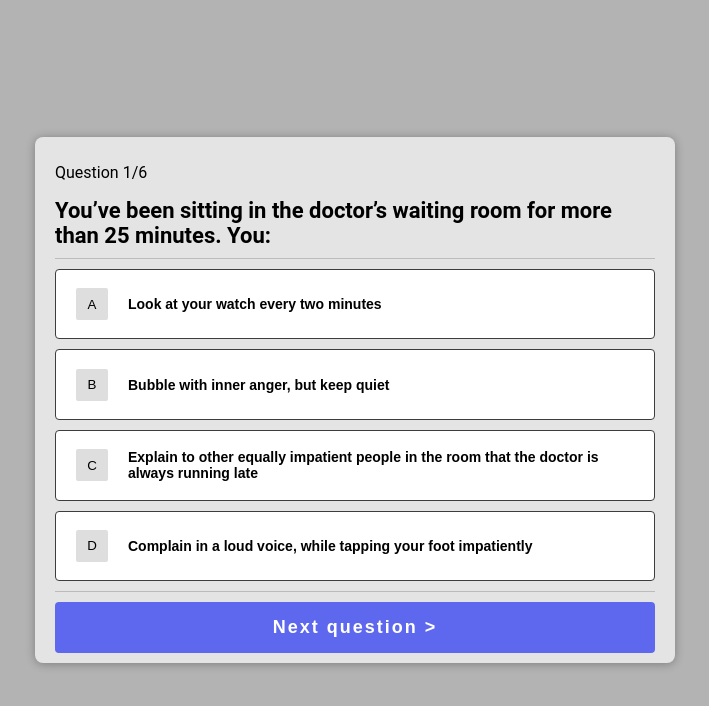
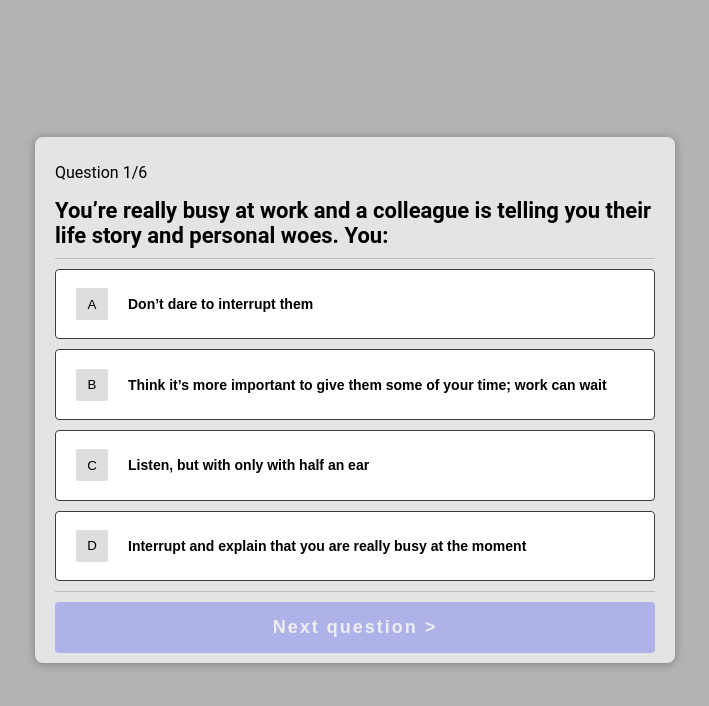
Before and after one commit to SamEduard/personality-test-challenge, a React (Create React App) app: page /test/1 in a window 1280 px wide. Shown: the top 706 px of the page, without its empty margins (285-994 px from the left). Built offline with nearby package versions, Linux system fonts and the light colour scheme.

Commit message:
points to questions and testpage adjustments

```diff
--- a/src/backend.js
+++ b/src/backend.js
@@ -5,19 +5,23 @@ export const Backend = [
         answers: [
             {
                 option: "a",
-                text: "Don’t dare to interrupt them"
+                text: "Don’t dare to interrupt them",
+                points: 0
             },
             {
                 option: "b",
-                text: "Think it’s more important to give them some of your time; work can wait"
+                text: "Think it’s more important to give them some of your time; work can wait",
+                points: 1
             },
             {
                 option: "c",
-                text: "Listen, but with only with half an ear"
+                text: "Listen, but with only with half an ear",
+                points: 2
             },
             {
                 option: "d",
-                text: "Interrupt and explain that you are really busy at the moment"
+                text: "Interrupt and explain that you are really busy at the moment",
+                points: 3
             },
         ]
     },
@@ -27,19 +31,23 @@ export const Backend = [
         answers: [
             {
                 option: "a",
-                text: "Look at your watch every two minutes"
+                text: "Look at your watch every two minutes",
+                points: 0
             },
             {
                 option: "b",
-                text: "Bubble with inner anger, but keep quiet"
+                text: "Bubble with inner anger, but keep quiet",
+                points: 1
             },
             {
                 option: "c",
-                text: "Explain to other equally impatient people in the room that the doctor is always running late"
+                text: "Explain to other equally impatient people in the room that the doctor is always running late",
+                points: 2
             },
             {
                 option: "d",
-                text: "Complain in a loud voice, while tapping your foot impatiently"
+                text: "Complain in a loud voice, while tapping your foot impatiently",
+                points: 3
             },
         ]
     },
@@ -49,19 +57,23 @@ export const Backend = [
         answers: [
             {
                 option: "a",
-                text: "Don’t dare contradict them"
+                text: "Don’t dare contradict them",
+                points: 0
             },
             {
                 option: "b",
-                text: "Think that they are obviously right"
+                text: "Think that they are obviously right",
+                points: 1
             },
             {
                 option: "c",
-                text: "Defend your own point of view, tooth and nail"
+                text: "Defend your own point of view, tooth and nail",
+                points: 2
             },
             {
                 option: "d",
-                text: "Continuously interrupt your colleague"
+                text: "Continuously interrupt your colleague",
+                points: 3
             },
         ]
     },
@@ -71,19 +83,23 @@ export const Backend = [
         answers: [
             {
                 option: "a",
-                text: "Are a bit too far towards the back so don’t really hear what the guide is saying"
+                text: "Are a bit too far towards the back so don’t really hear what the guide is saying",
+                points: 0
             },
             {
                 option: "b",
-                text: "Follow the group without question"
+                text: "Follow the group without question",
+                points: 1
             },
             {
                 option: "c",
-                text: "Make sure that everyone is able to hear properly"
+                text: "Make sure that everyone is able to hear properly",
+                points: 2
             },
             {
                 option: "d",
-                text: "Are right up the front, adding your own comments in a loud voice"
+                text: "Are right up the front, adding your own comments in a loud voice",
+                points: 3
             },
         ]
     },
@@ -93,19 +109,23 @@ export const Backend = [
         answers: [
             {
                 option: "a",
-                text: "Ask you to tell a story in front of everyone else"
+                text: "Ask you to tell a story in front of everyone else",
+                points: 0
             },
             {
                 option: "b",
-                text: "Talk privately between themselves"
+                text: "Talk privately between themselves",
+                points: 1
             },
             {
                 option: "c",
-                text: "Hang around you all evening"
+                text: "Hang around you all evening",
+                points: 2
             },
             {
                 option: "d",
-                text: "Always drag the conversation back to themselves"
+                text: "Always drag the conversation back to themselves",
+                points: 3
             },
         ]
     },
@@ -115,19 +135,23 @@ export const Backend = [
         answers: [
             {
                 option: "a",
-                text: "Think it’s for the best — it was a lame joke anyway"
+                text: "Think it’s for the best — it was a lame joke anyway",
+                points: 0
             },
             {
                 option: "b",
-                text: "Wait to share it with your friends after work"
+                text: "Wait to share it with your friends after work",
+                points: 1
             },
             {
                 option: "c",
-                text: "Try again a bit later with one of your colleagues"
+                text: "Try again a bit later with one of your colleagues",
+                points: 2
             },
             {
                 option: "d",
-                text: "Keep telling it until they pay attention"
+                text: "Keep telling it until they pay attention",
+                points: 3
             },
         ]
     },
--- a/src/containers/TestPage/TestPage.js
+++ b/src/containers/TestPage/TestPage.js
@@ -1,5 +1,5 @@
 import React, { useState } from 'react';
-import { useParams } from 'react-router';
+import { useNavigate, useParams } from 'react-router';
 import { Backend } from "../../backend";
 import { AnswerButton } from '../../components/AnswerButton/AnswerButton';
 
@@ -7,15 +7,27 @@ import "./TestPage.scss";
 
 export const TestPage = () => {
     const [selectedAnswer, setSelectedAnswer] = useState();
-    const questionNr = useParams().nr;
-    const questionData = Backend[questionNr];
+
+    const navigate = useNavigate();
+    const questionNr = parseInt(useParams().nr);
+
+    const questionData = Backend[questionNr - 1];
+    const nextQuestionHandler = () => {
+        if(questionNr < 6) {
+            setSelectedAnswer();
+            //Add logic to sum points
+            navigate(`/test/${questionNr + 1}`);
+        }
+    }
+
     return (
         <div className='test-page' >
             <p>Question {questionNr}/6</p>
             <h1 className='test-page__title'>{questionData.question}</h1>
             <div className='answer-container' >
-                {questionData.answers.map(answer =>
+                {questionData.answers.map((answer, i) =>
                     <AnswerButton
+                        key={i}
                         option={answer.option}
                         answer={answer.text}
                         selectedAnswer={selectedAnswer}
@@ -23,8 +35,8 @@ export const TestPage = () => {
                     />)
                 }
             </div>
-            <button className='next-question-button'>
-                Next question &gt;
+            <button onClick={() => nextQuestionHandler()} disabled={!selectedAnswer} className='next-question-button'>
+                {questionNr < 6 ? "Next question >" : "See results"}
             </button>
         </div>
     )
--- a/src/containers/TestPage/TestPage.scss
+++ b/src/containers/TestPage/TestPage.scss
@@ -21,6 +21,7 @@
         border-bottom: 1px solid rgb(187, 187, 187);
         margin: 10px 0;
         padding: 10px 0;
+        width: 100%;
     }
 
     .next-question-button {
@@ -38,5 +39,14 @@
             cursor: pointer;
             background-color: rgb(77, 88, 235)
         }
+
+        &:disabled {
+            opacity: .4;
+
+            &:hover {
+                cursor: default;
+                background-color: rgb(94, 104, 238);
+            }
+        }
     }
 }
```
